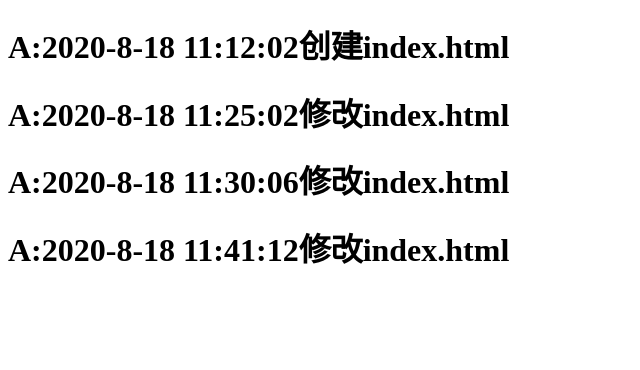
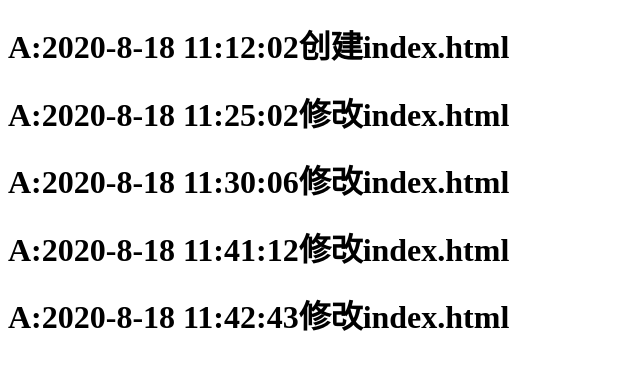
Before and after one commit to lzw2003/code_dome, a plain HTML site: page index.html in a window 1280 px wide. Shown: the whole page, without its empty margins (0-640 px from the left). Drawn offline with Linux system fonts and the light colour scheme.

Commit message:
第五次提交

```diff
--- a/index.html
+++ b/index.html
@@ -10,5 +10,6 @@
     <h1>A:2020-8-18 11:25:02修改index.html</h1>
     <h1>A:2020-8-18 11:30:06修改index.html</h1>
     <h1>A:2020-8-18 11:41:12修改index.html</h1>
+    <h1>A:2020-8-18 11:42:43修改index.html</h1>
 </body>
 </html>
```
